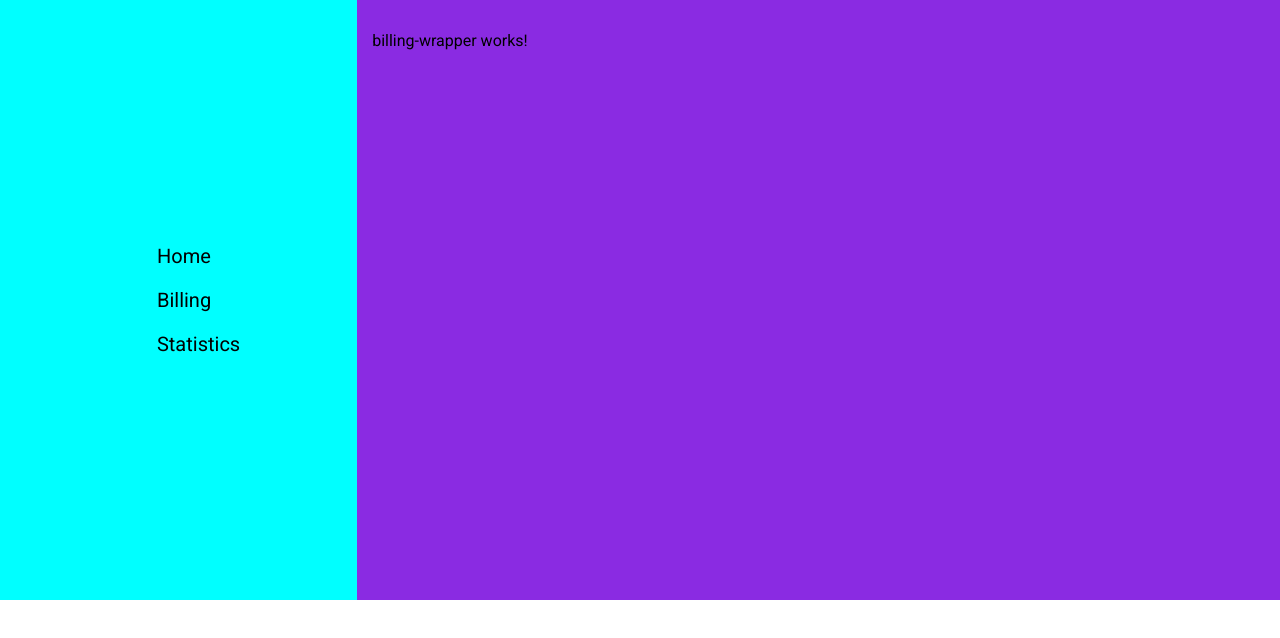
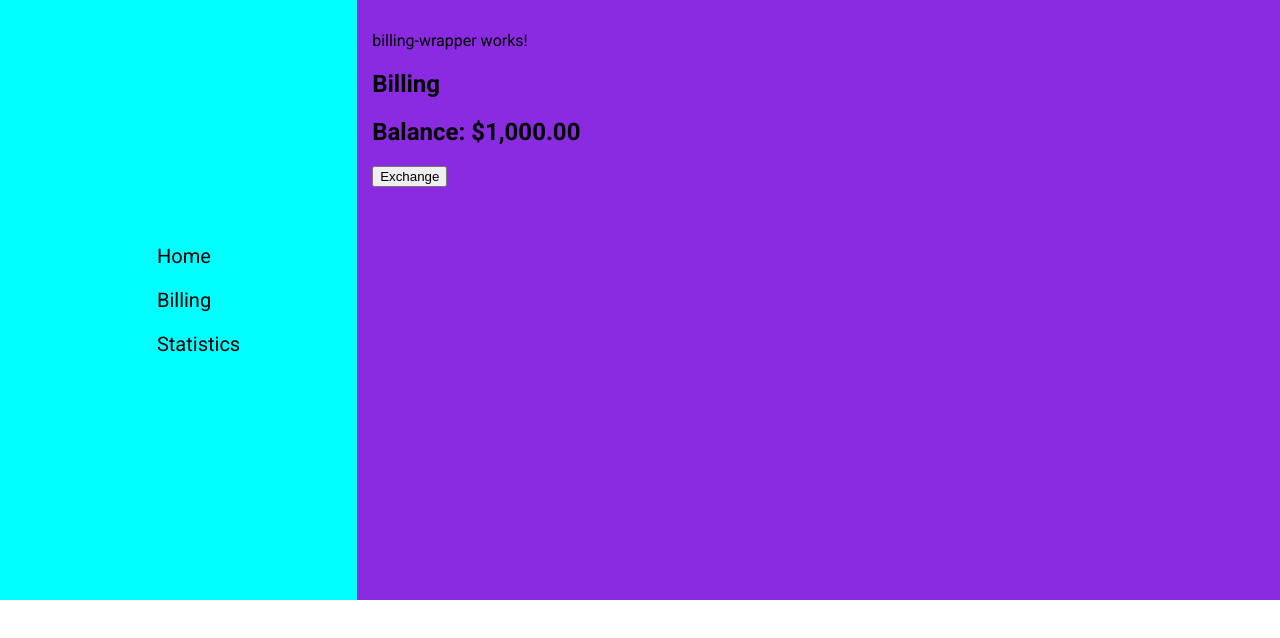
Before and after one commit to szobek/lastProjectWithAngular, an Angular app: page /billing in a window 1280 px wide. Shown: the top 638 px of the page. Built offline with nearby package versions, Linux system fonts and the light colour scheme.

Commit message:
Create billing header

```diff
--- a/src/app/app.module.ts
+++ b/src/app/app.module.ts
@@ -7,10 +7,11 @@ import { NavComponent } from './components/nav/nav.component';
 import { HomeComponent } from './components/home/home.component';
 import { NotFoundComponent } from './components/not-found/not-found.component';
 import { MainContainerComponent } from './components/main-container/main-container.component';
-import { BillingWrapperComponent } from './components/billing-wrapper/billing-wrapper.component';
+import { BillingWrapperComponent } from './components/billing/wrapper/billing-wrapper.component';
 import { StatisticsWrapperComponent } from './components/statistics-wrapper/statistics-wrapper.component';
 import { BillingModule } from './modules/billing/billing.module';
 import { StatisticsModule } from './modules/statistics/statistics.module';
+import { HeaderComponent } from './components/billing/header/header.component';
 
 @NgModule({
   declarations: [
@@ -20,7 +21,8 @@ import { StatisticsModule } from './modules/statistics/statistics.module';
     NotFoundComponent,
     MainContainerComponent,
     BillingWrapperComponent,
-    StatisticsWrapperComponent
+    StatisticsWrapperComponent,
+    HeaderComponent
   ],
   imports: [
     BrowserModule,
--- /dev/null
+++ b/src/app/components/billing/header/header.component.html
@@ -0,0 +1,11 @@
+<div>
+    <div class="title">
+        <h1>Billing</h1>
+    </div>
+    <div class="balance">
+        <h2>Balance: {{ balance | currency }}</h2>
+    </div>
+    <div class="actions">
+        <button class="base-btn">Exchange</button>
+    </div>
+</div>
--- /dev/null
+++ b/src/app/components/billing/header/header.component.ts
@@ -0,0 +1,10 @@
+import { Component } from '@angular/core';
+
+@Component({
+  selector: 'billing-header',
+  templateUrl: './header.component.html',
+  styleUrls: ['./header.component.scss']
+})
+export class HeaderComponent {
+balance = 1000;
+}
--- a/src/app/components/billing-wrapper/billing-wrapper.component.html
+++ b/src/app/components/billing/wrapper/billing-wrapper.component.html
@@ -1 +1,2 @@
 <p>billing-wrapper works!</p>
+<billing-header />
--- a/src/app/modules/billing/billing.module.ts
+++ b/src/app/modules/billing/billing.module.ts
@@ -2,7 +2,7 @@ import { NgModule } from '@angular/core';
 import { CommonModule } from '@angular/common';
 import { SharedModule } from '../shared/shared.module';
 import { RouterModule, Routes } from '@angular/router';
-import { BillingWrapperComponent } from 'src/app/components/billing-wrapper/billing-wrapper.component';
+import { BillingWrapperComponent } from 'src/app/components/billing/wrapper/billing-wrapper.component';
 
 const routes:Routes = [
   {path: 'billing', component: BillingWrapperComponent},
```
Also changed, not shown: src/app/components/billing/header/header.component.scss (added), src/app/components/billing/wrapper/billing-wrapper.component.scss (added), src/app/components/billing/wrapper/billing-wrapper.component.ts (renamed from src/app/components/billing-wrapper/billing-wrapper.component.ts), 2 other files (tests, documents, lock files or other folders).
